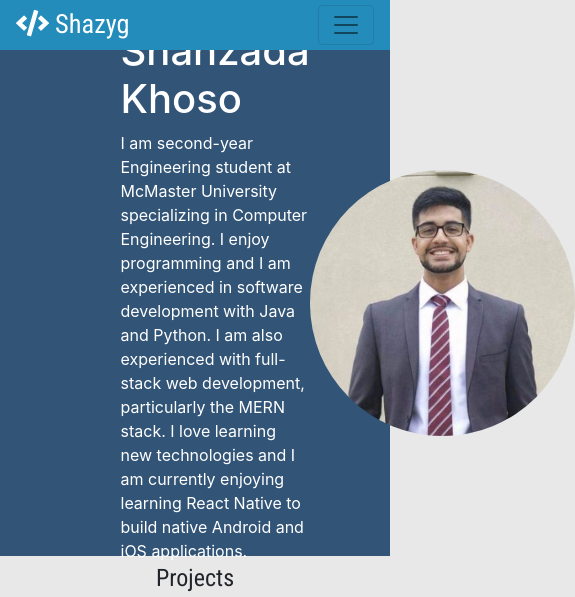
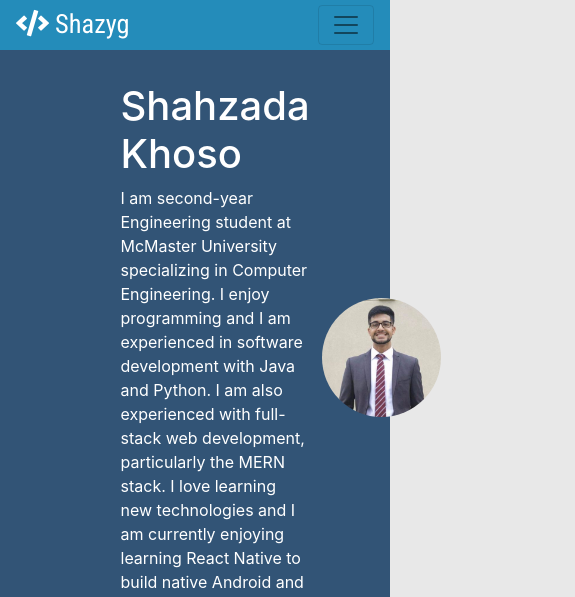
Before and after one commit to Khosos/khosos.github.io, a plain HTML site: page index.html in a window 390 px wide. Shown: the top 597 px of the page, 575 px wide, since content can reach past the window. Drawn offline with Linux system fonts and the light colour scheme.

Commit message:
create responsive header'

```diff
--- a/assets/css/personalWebsite.css
+++ b/assets/css/personalWebsite.css
@@ -41,7 +41,6 @@ body{
 
 .jumbotron{
     background-color: #325476;
-    height: 60%;
   	margin-bottom: 0;
     border-radius: 0;
  }
@@ -54,7 +53,9 @@ body{
 
  .profilepic {
   border-radius: 50%;
-  height: 60%;
+    width: 80%;
+    max-width: 200px;
+    margin-left: 8%;
  }
 
  .vertical-center {
--- a/assets/js/personalWebsite.js
+++ b/assets/js/personalWebsite.js
@@ -7,22 +7,22 @@ $(document).ready(function(){
             dots: true,
             responsive: [
               {
-      breakpoint: 1024,
+                breakpoint: 800,
                 settings: {
                   slidesToShow: 2,
-        slidesToScroll: 1,
-        infinite: true,
-        dots: true
+                  slidesToScroll: 2
                 }
               },
               {
-      breakpoint: 600,
+                breakpoint: 480,
                 settings: {
                   slidesToShow: 1,
-        slidesToScroll: 1,
-        dots: true
+                  slidesToScroll: 1
                 }
               },
+              // You can unslick at a given breakpoint now by adding:
+              // settings: "unslick"
+              // instead of a settings object
             ]
           });
         });
--- a/index.html
+++ b/index.html
@@ -2,6 +2,7 @@
 <html>
 <head>
   <title>Shahzada Khoso</title>
+  <meta name="viewport" content="width=device-width, initial-scale=1.0">
   <link rel="stylesheet" type="text/css" href="assets/js/lib/slick/slick.css"/>
   <link rel="stylesheet" type="text/css" href="assets/js/lib/slick/slick-theme.css"/>
 	<link rel="stylesheet" href="assets/css/bootstrap.min.css">
```
Lines whose indentation alone changed are shown as unchanged.
